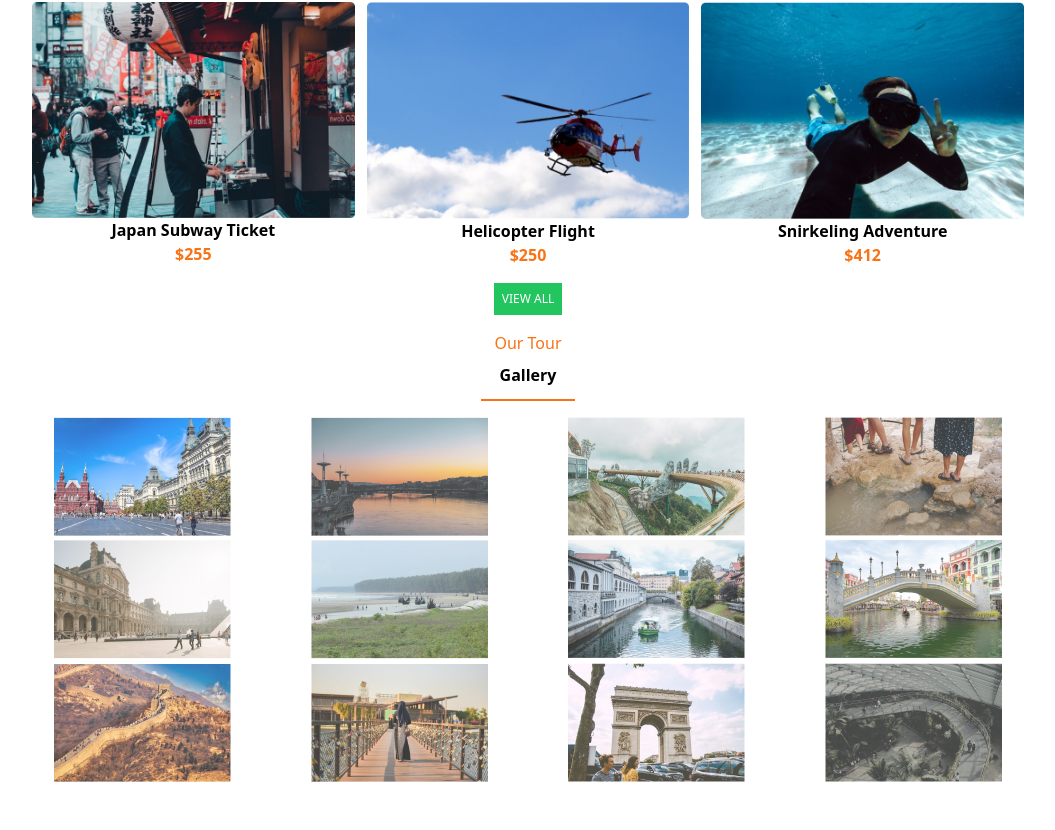
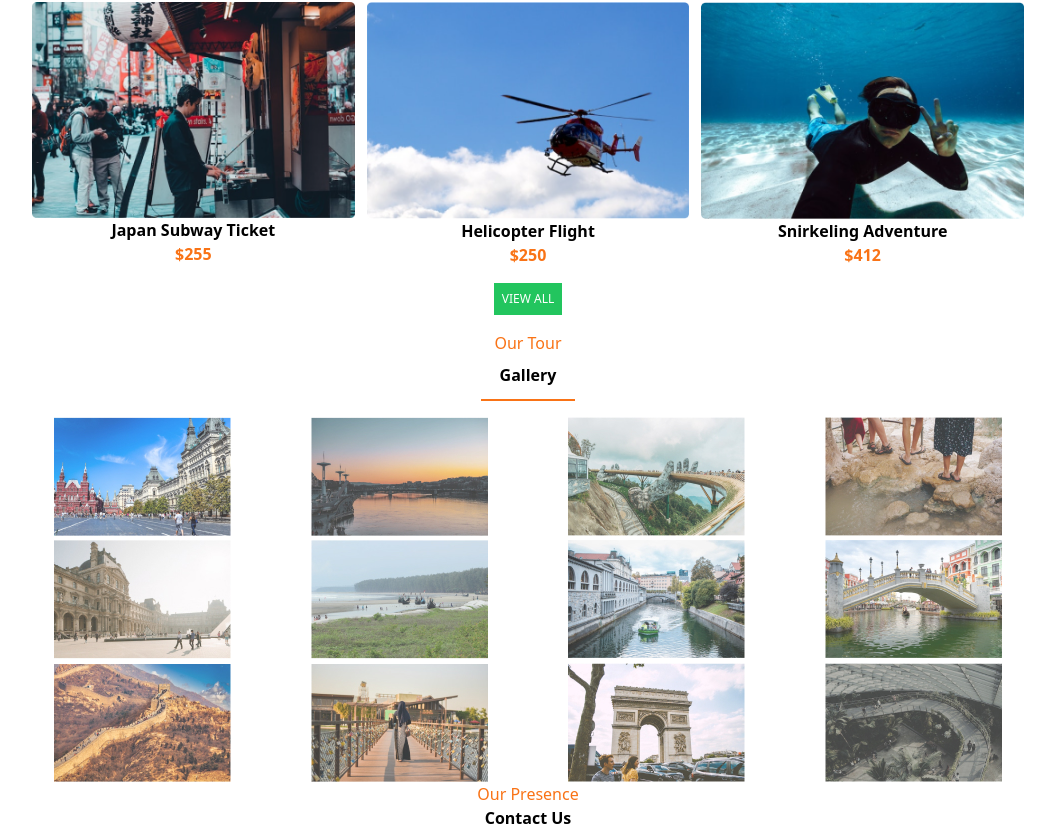
Before and after one commit to kukiFelt/turismo, a Next.js app: page / in a window 1280 px wide. Shown: the part 1010-1840 px from the top of the page, without its empty margins (112-1167 px from the left). Before the commit the page ends 1792 px from the top, so only its background shows below. Built offline with nearby package versions, Linux system fonts and the light colour scheme.

Commit message:
fix: Contact

```diff
--- /dev/null
+++ b/app/components/Contact.tsx
@@ -0,0 +1,10 @@
+
+
+export default function Contact() {
+    return(
+        <div>
+            <h2 className="text-orange-500">Our Presence</h2>
+            <h1 className="font-bold">Contact Us</h1>
+        </div>
+    )
+}
--- a/app/page.tsx
+++ b/app/page.tsx
@@ -1,5 +1,6 @@
 import Advertising from "./components/Advertising";
 import Banner from "./components/Banner";
+import Contact from "./components/Contact";
 import Gallery from "./components/Gallery";
 import Header from "./components/Header";
 import Landscape from "./components/Landscape";
@@ -14,6 +15,7 @@ export default function Home() {
       <Advertising/>
       <Panel />
       <Gallery />
+      <Contact />
     </div>
 
   )
```
